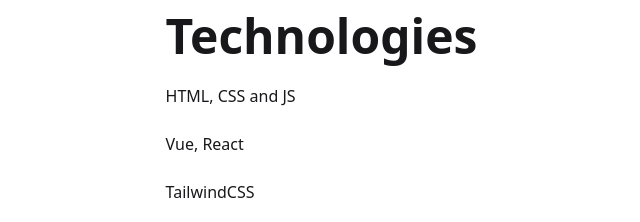
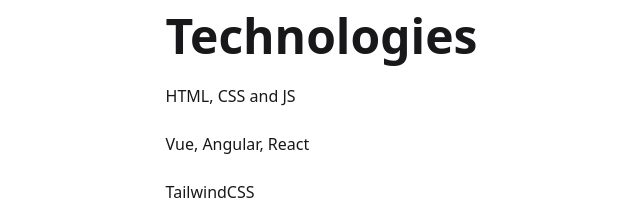
Before and after one commit to SyafiqAi/portfolio, a Vue app: page / in a window 1280 px wide. Shown: the part 1980-2202 px from the top of the page, without its empty margins (228-868 px from the left). Built offline with nearby package versions, Linux system fonts and the light colour scheme.

Commit message:
update info

```diff
--- a/src/components/Footer.vue
+++ b/src/components/Footer.vue
@@ -1,6 +1,6 @@
 <template>
   <footer :class="footerStyle">
-    <a href="https://github.com/SyafiqAi" class="flex items-center mb-8 lg:mb-0">
+    <a href="https://github.com/SyafiqAi" target="_blank" class="flex items-center mb-8 lg:mb-0">
       <figure class="size-12 inline-block mr-2">
         <GithubLogo />
       </figure>
--- a/src/sections/Technologies.vue
+++ b/src/sections/Technologies.vue
@@ -5,7 +5,7 @@
                 HTML, CSS and JS
             </li>
             <li>
-                Vue, React
+                Vue, Angular, React
             </li>
             <li>
                 TailwindCSS
```
